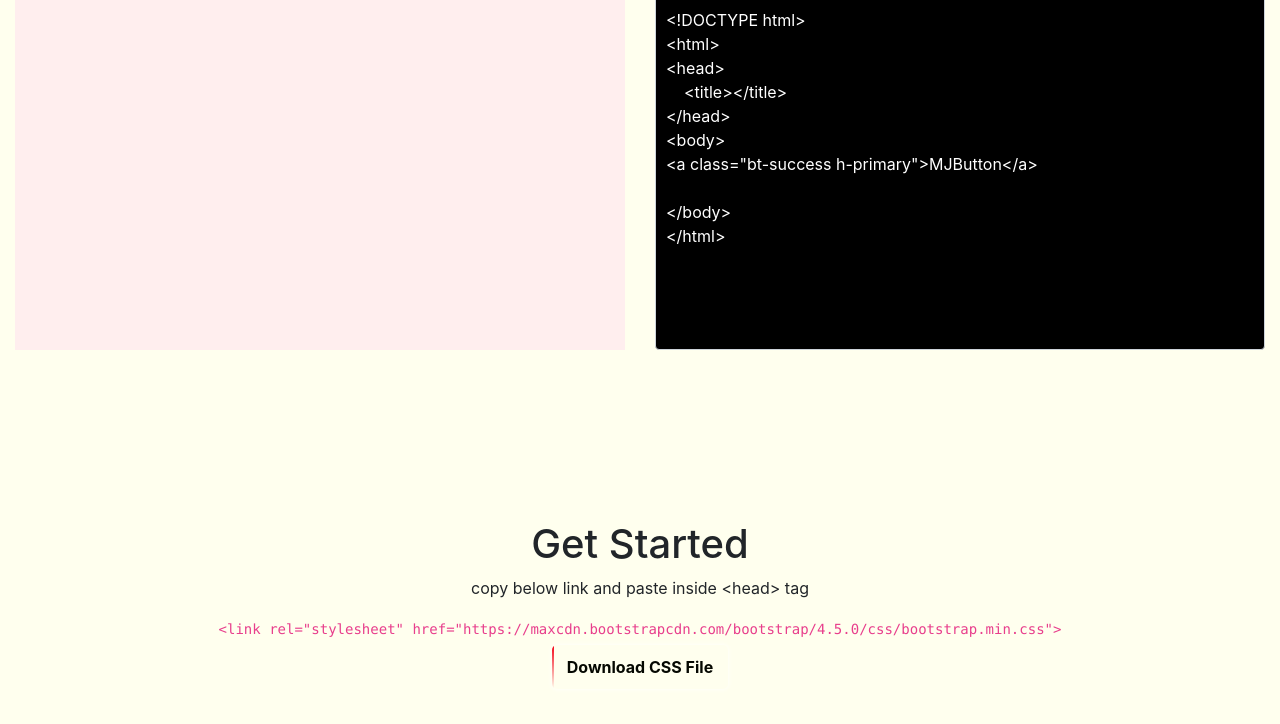
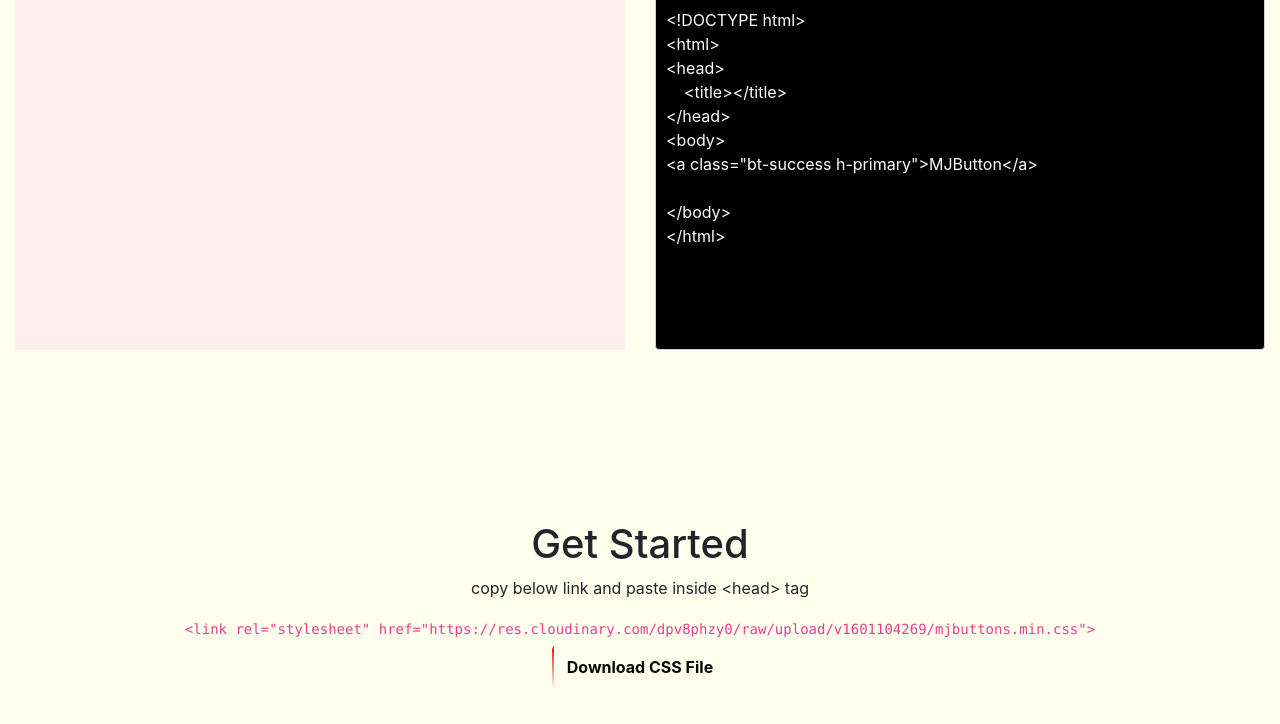
Before and after one commit to mjmaurya/MJButtons, a website: page index.html in a window 1280 px wide. Shown: the part 264-988 px from the top of the page. Drawn offline with nearby package versions, Linux system fonts and the light colour scheme; some packages are replaced by stand-ins of ours; a script that the page names is missing.

Commit message:
Update index.html

```diff
--- a/index.html
+++ b/index.html
@@ -114,7 +114,7 @@
     <h1 align="center">Get Started</h1>
     <div class="mycenter">
         <p>copy below link and paste inside &lthead&gt tag</p>
-        <code>&ltlink rel="stylesheet" href="https://maxcdn.bootstrapcdn.com/bootstrap/4.5.0/css/bootstrap.min.css"&gt</code>
+        <code>&ltlink rel="stylesheet" href="https://res.cloudinary.com/dpv8phzy0/raw/upload/v1601104269/mjbuttons.min.css"&gt</code>
 
         <div>
             <a class="bt-peace h-aqua" href="">
```
